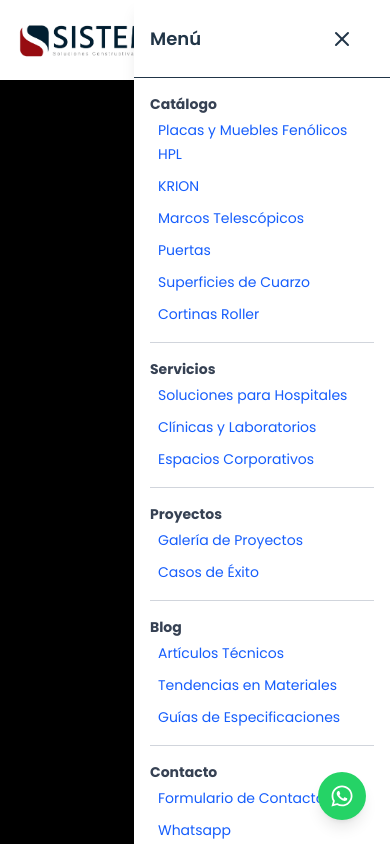
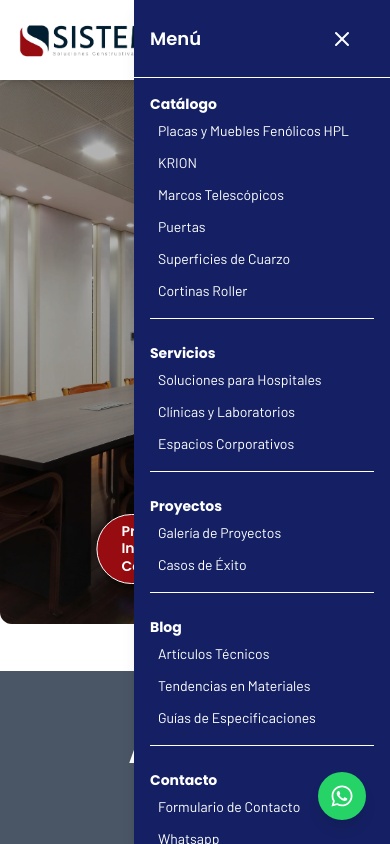
Before and after one commit to Juanith0xx/s_muebles, a React (Vite) app: page / in a window 390 px wide. Both pictures are taken after a click on the button 332 px from the left and 40 px from the top of the page. Shown: the top 844 px of the page. Built offline with nearby package versions, Linux system fonts and the light colour scheme; grey boxes are pictures that could not be loaded.

Commit message:
update navbar movil v2

```diff
--- a/src/components/Navbar.jsx
+++ b/src/components/Navbar.jsx
@@ -1,10 +1,17 @@
-import React, { useState } from "react";
+import React, { useEffect, useState } from "react";
 import { Menu, X } from "lucide-react";
 import { Link as RouterLink } from "react-router-dom";
 
 const Navbar = () => {
   const [menuOpen, setMenuOpen] = useState(false);
   const closeMenu = () => setMenuOpen(false);
+
+  useEffect(() => {
+    document.body.style.overflow = menuOpen ? "hidden" : "auto";
+    return () => {
+      document.body.style.overflow = "auto";
+    };
+  }, [menuOpen]);
 
   const menus = [
     {
@@ -115,26 +122,26 @@ const Navbar = () => {
         </div>
       </nav>
 
-      {/* Barra vertical fija solo en móvil */}
-      <div className="fixed right-0 top-0 h-full w-1 bg-blue-600 z-50 block md:hidden" />
-
-      {/* Sidebar móvil */}
+      {/* Sidebar móvil con animaciones y scroll */}
       <div
-        className={`fixed top-0 right-0 h-screen w-64 bg-white z-50 shadow-lg transform transition-all duration-500 ease-in-out ${
+        className={`fixed top-0 right-0 h-screen w-64 bg-[#142063] z-50 shadow-lg transform transition-all duration-500 ease-in-out ${
           menuOpen ? "translate-x-0 opacity-100" : "translate-x-full opacity-0"
-        }`}
+        } overflow-y-auto`}
       >
-        <div className="flex justify-between items-center p-4 border-b">
-          <span className="text-lg font-semibold">Menú</span>
+        <div className="flex justify-between items-center p-4 border-b text-white">
+          <span className="text-lg font-semibold font-[Poppins] animate-slide-in-right">
+            Menú
+          </span>
           <button onClick={closeMenu}>
             <X size={24} />
           </button>
         </div>
-        <div className="p-4 space-y-4">
+
+        <div className="p-4 space-y-6">
           {menus.map(({ label, items }, index) => (
-            <div key={label}>
-              <p className="text-sm font-bold text-gray-700 mb-1">{label}</p>
-              <ul className="space-y-2 ml-2">
+            <div key={label} className="animate-slide-in-right">
+              <p className="text-sm font-bold text-white mb-1">{label}</p>
+              <ul className="space-y-2 ml-2 font-[Barlow] animate-slide-in-left">
                 {items.map(([href, name, external]) => (
                   <li key={name}>
                     {external ? (
@@ -143,7 +150,7 @@ const Navbar = () => {
                         target="_blank"
                         rel="noopener noreferrer"
                         onClick={closeMenu}
-                        className="text-sm text-blue-600 hover:underline"
+                        className="text-sm text-white hover:underline"
                       >
                         {name}
                       </a>
@@ -151,7 +158,7 @@ const Navbar = () => {
                       <RouterLink
                         to={href}
                         onClick={closeMenu}
-                        className="text-sm text-blue-600 hover:underline"
+                        className="text-sm text-white hover:underline"
                       >
                         {name}
                       </RouterLink>
@@ -159,22 +166,36 @@ const Navbar = () => {
                   </li>
                 ))}
               </ul>
-              {/* Línea separadora entre secciones */}
               {index < menus.length - 1 && (
-                <hr className="my-4 border-t border-gray-300" />
+                <hr className="my-4 border-t border-white" />
               )}
             </div>
           ))}
         </div>
       </div>
 
-      {/* Fondo oscuro cuando el menú móvil está abierto */}
-      {menuOpen && (
-        <div
-          className="fixed inset-0 bg-black bg-opacity-40 z-40 transition-opacity duration-300"
-          onClick={closeMenu}
-        />
-      )}
+      {/* Tailwind animations */}
+      <style>
+        {`
+          @keyframes slide-in-right {
+            0% { transform: translateX(100%); opacity: 0; }
+            100% { transform: translateX(0); opacity: 1; }
+          }
+
+          @keyframes slide-in-left {
+            0% { transform: translateX(-20px); opacity: 0; }
+            100% { transform: translateX(0); opacity: 1; }
+          }
+
+          .animate-slide-in-right {
+            animation: slide-in-right 0.5s ease-out forwards;
+          }
+
+          .animate-slide-in-left {
+            animation: slide-in-left 0.5s ease-out forwards;
+          }
+        `}
+      </style>
     </>
   );
 };
--- a/tailwind.config.js
+++ b/tailwind.config.js
@@ -52,5 +52,8 @@ export default {
       },
     },
   },
-  plugins: [],
+  plugins: [
+    require('@tailwindcss/forms'),
+    require('tailwind-scrollbar'),
+  ],
 };
```
